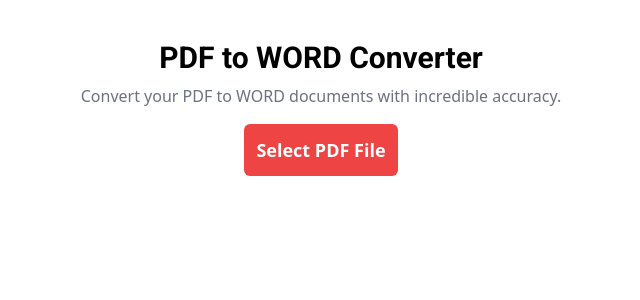
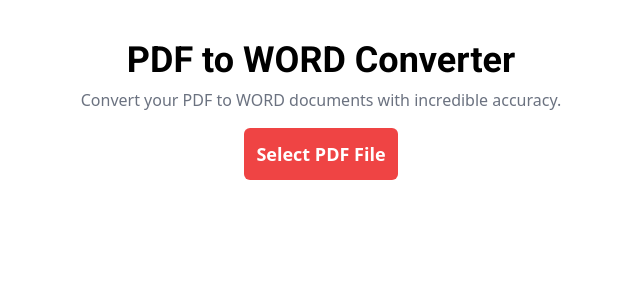
Before and after one commit to sparshkadian/pdf-suite, a React (Vite) app: page /pdf_to_word in a window 1280 px wide. Shown: the top 300 px of the page, without its empty margins (319-959 px from the left). Built offline with nearby package versions, Linux system fonts and the light colour scheme.

Commit message:
removed pdfOperations component

```diff
--- a/src/App.tsx
+++ b/src/App.tsx
@@ -1,7 +1,6 @@
 import { GridBackground } from './components/BackgroundGrid';
 import PdfToolsList from './components/PdfToolsList';
 import { BrowserRouter, Routes, Route } from 'react-router-dom';
-// import PdfOperation from './components/PdfOperation';
 import PdfToWord from './pages/PdfToWord';
 
 const App = () => {
--- a/src/components/PdfOperation.tsx
+++ /dev/null
@@ -1,9 +0,0 @@
-import { useParams } from 'react-router-dom';
-
-const PdfOperation = ({ type }: { type?: string }) => {
-  const params = useParams();
-  console.log(params);
-  return <div>PdfOperation</div>;
-};
-
-export default PdfOperation;
--- a/src/pages/PdfToWord.tsx
+++ b/src/pages/PdfToWord.tsx
@@ -35,11 +35,11 @@ const PdfToWord = () => {
   return (
     <>
       <div ref={divRef} className='relative h-screen w-screen p-10'>
-        <div className='flex flex-col items-center gap-2'>
-          <h1 className='google-font text-3xl font-semibold'>
+        <div className='flex flex-col items-center text-center gap-2'>
+          <h1 className='google-font text-2xl sm:text-4xl font-semibold'>
             PDF to WORD Converter
           </h1>
-          <p className='font-light text-gray-500'>
+          <p className='text-center font-light text-gray-500'>
             Convert your PDF to WORD documents with incredible accuracy.
           </p>
           <form>
```
